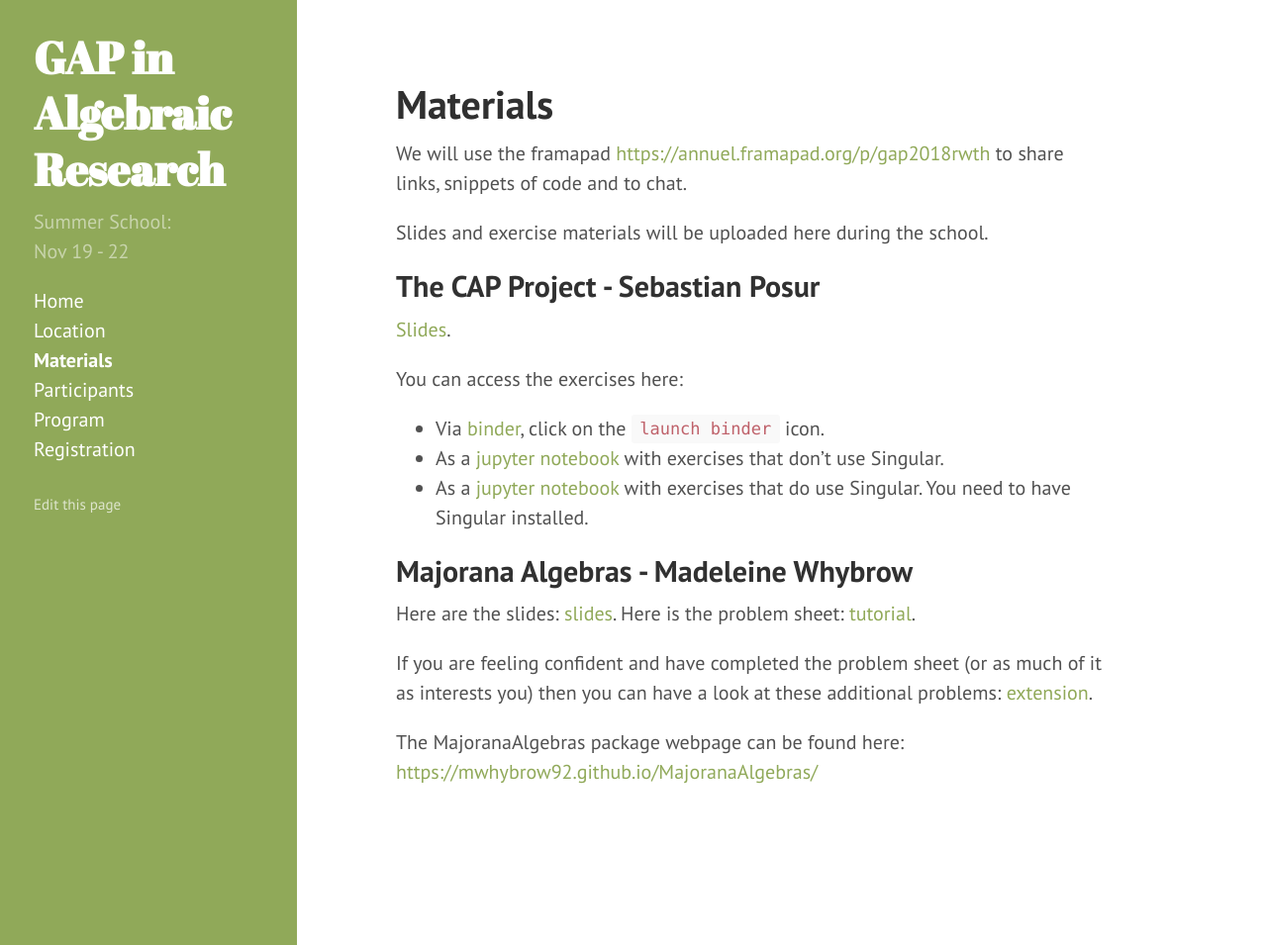
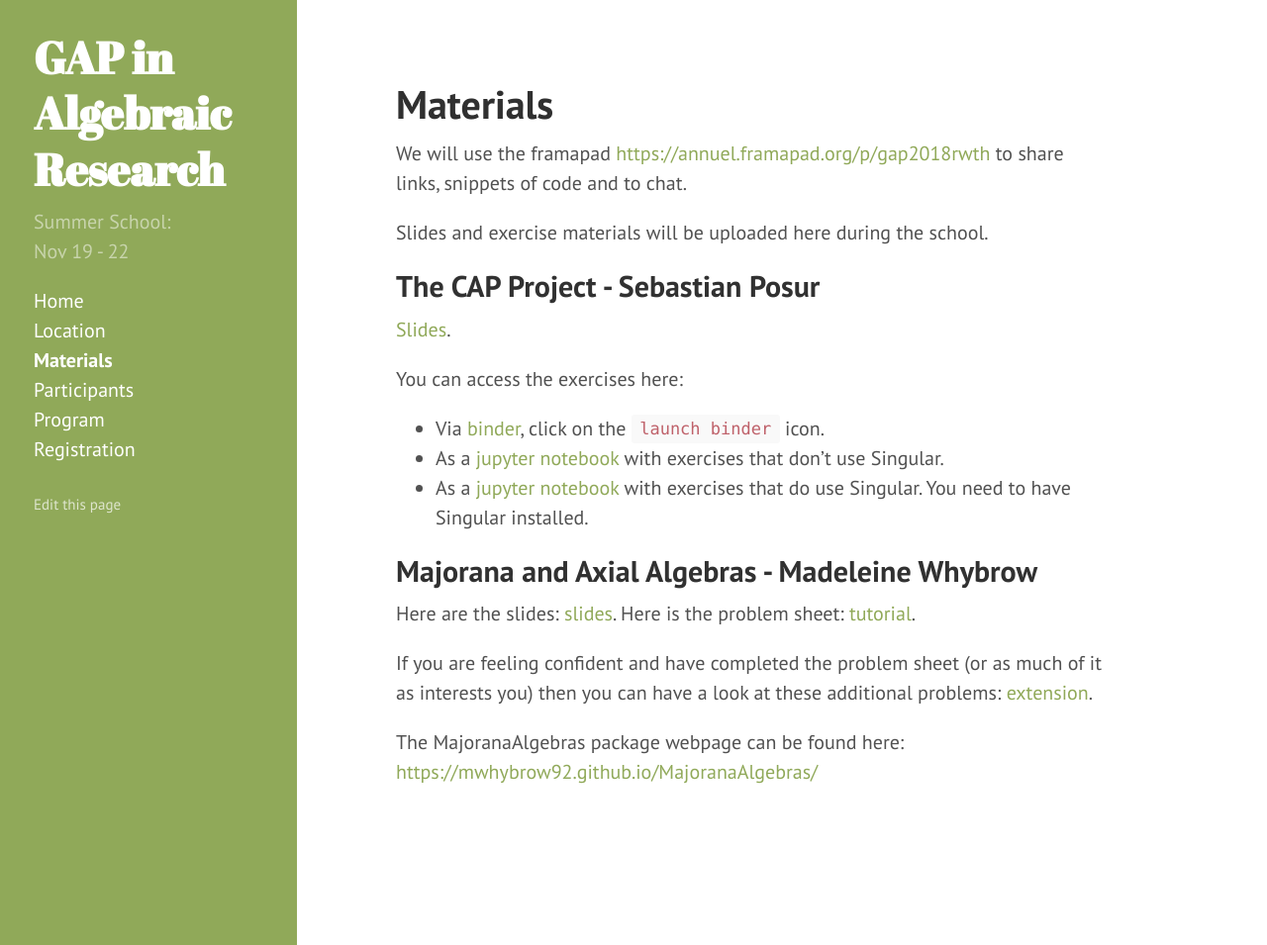
Before and after one commit to lbfm-rwth/gap-in-algebraic-research-2018, a Jekyll site: the page built from materials.md, in a window 1280 px wide and 955 px high. Shown: the whole window at 99% size. Built offline with Jekyll 4.4.1, drawn with Linux system fonts in a browser that asks for light colours.

Commit message:
Update Madeleine's materials

```diff
--- a/materials.md
+++ b/materials.md
@@ -19,7 +19,7 @@ with exercises that don't use Singular.
 - As a [jupyter notebook](https://github.com/homalg-project/capdays-2018/blob/gh-pages/materials/Abelian%20Categories.ipynb)
 with exercises that do use Singular. You need to have Singular installed.
 
-## Majorana Algebras - Madeleine Whybrow
+## Majorana and Axial Algebras - Madeleine Whybrow
 
 Here are the slides:
 [slides]({{ site.baseurl }}/materials/Majorana-and-axial-algebras_Slides.pdf).
```
Also changed, not shown: 1 other file.
